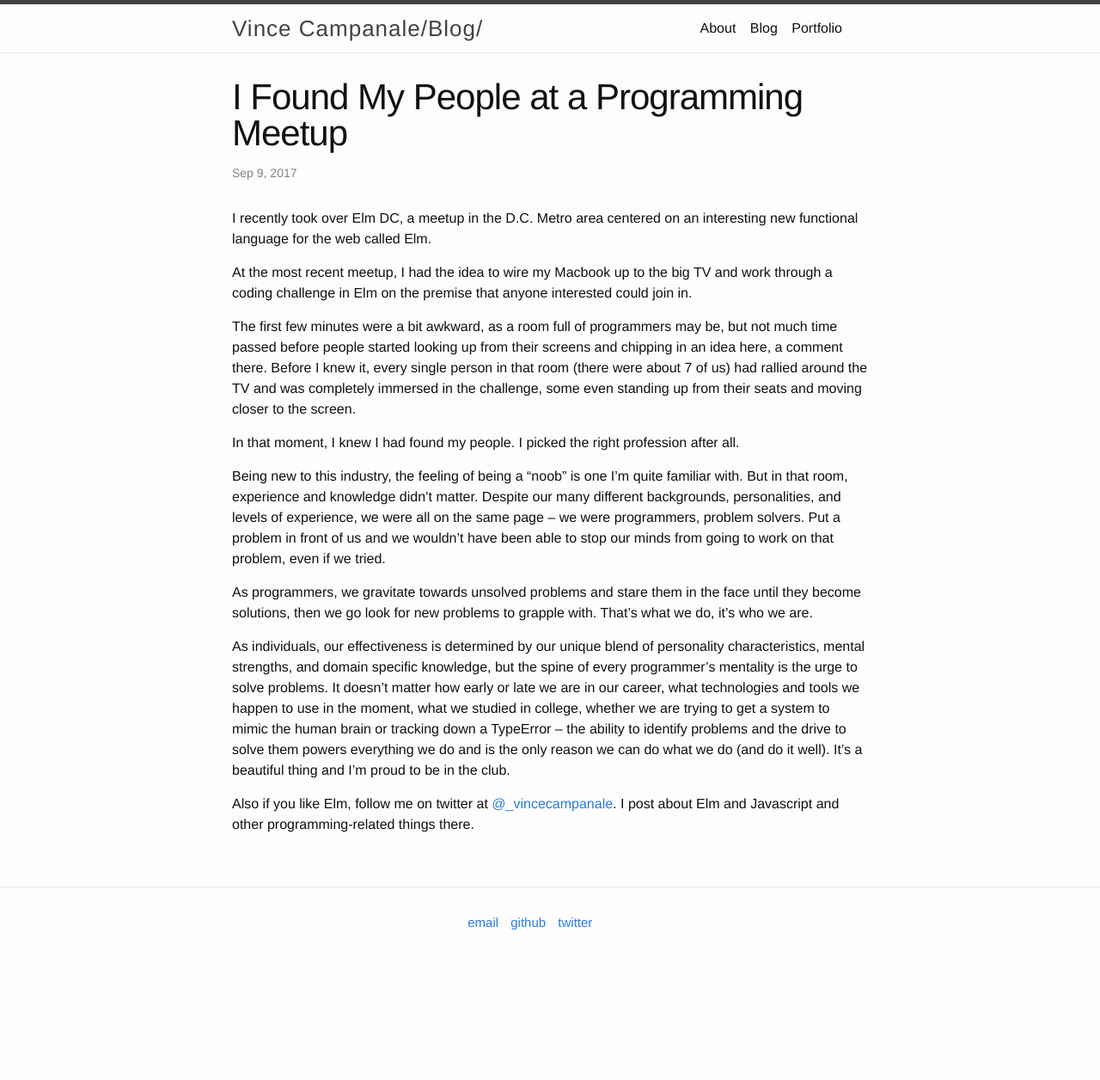
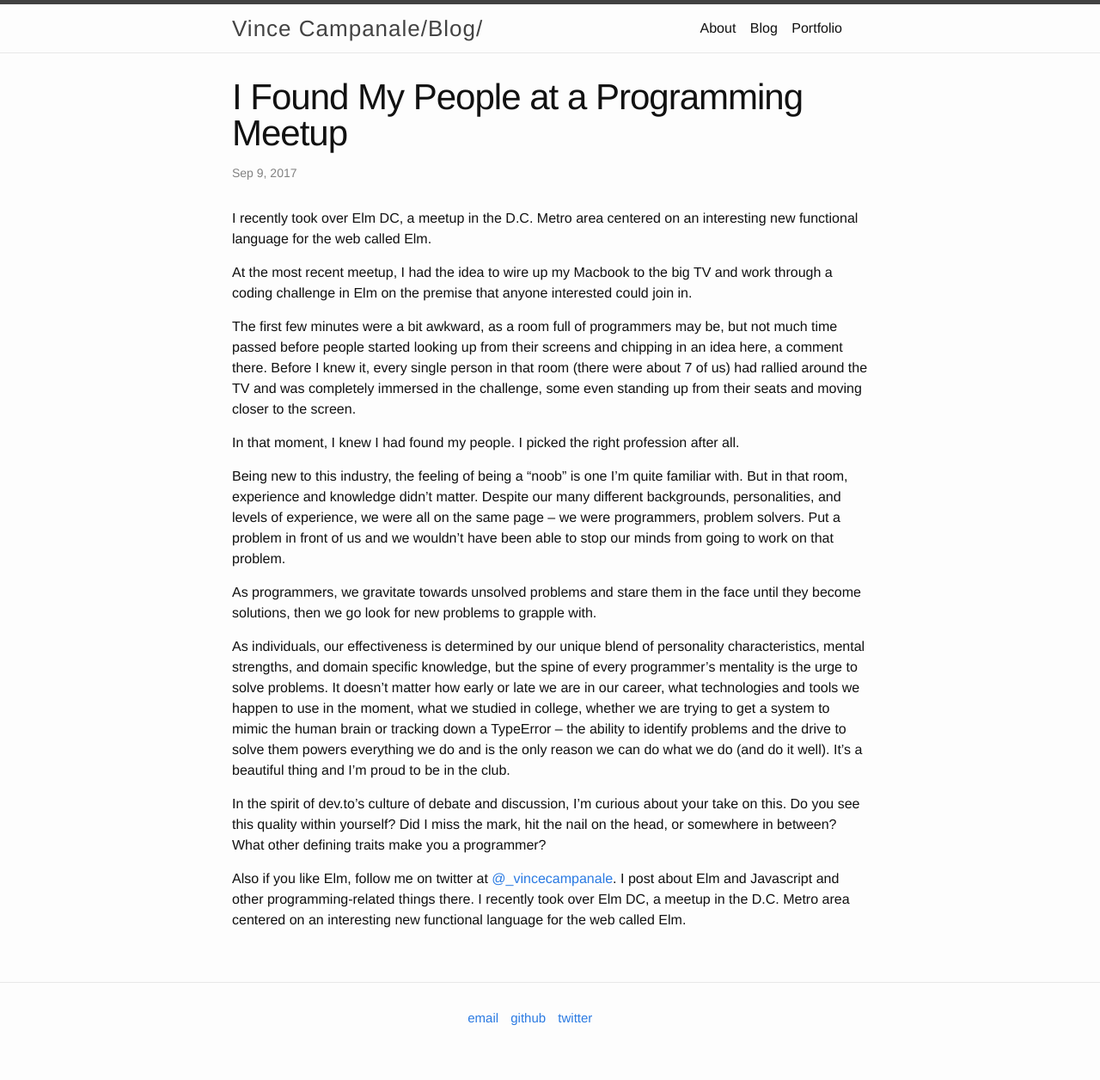
Before and after one commit to vincecampanale/blog, a Jekyll site: the page built from _posts/2017-09-09-elm-meetup-feels.markdown, in a window 1280 px wide. Shown: the whole page at 86% size. Built offline with Jekyll 4.4.1, drawn with Linux system fonts in a browser that asks for light colours; before the commit the page ends 1145 px from its top, so only the background shows below that.

Commit message:
post(elm-meetup-feels): final edits

```diff
--- a/_posts/2017-09-09-elm-meetup-feels.markdown
+++ b/_posts/2017-09-09-elm-meetup-feels.markdown
@@ -7,16 +7,21 @@ date: 2017-09-09
 
 I recently took over Elm DC, a meetup in the D.C. Metro area centered on an interesting new functional language for the web called Elm.
 
-At the most recent meetup, I had the idea to wire my Macbook up to the big TV and work through a coding challenge in Elm on the premise that anyone interested could join in.
+At the most recent meetup, I had the idea to wire up my Macbook to the big TV and work through a coding challenge in Elm on the premise that anyone interested could join in.
 
 The first few minutes were a bit awkward, as a room full of programmers may be, but not much time passed before people started looking up from their screens and chipping in an idea here, a comment there. Before I knew it, every single person in that room (there were about 7 of us) had rallied around the TV and was completely immersed in the challenge, some even standing up from their seats and moving closer to the screen.
 
 In that moment, I knew I had found my people. I picked the right profession after all.
 
-Being new to this industry, the feeling of being a "noob" is one I'm quite familiar with. But in that room, experience and knowledge didn't matter. Despite our many different backgrounds, personalities, and levels of experience, we were all on the same page -- we were programmers, problem solvers. Put a problem in front of us and we wouldn't have been able to stop our minds from going to work on that problem, even if we tried.
+Being new to this industry, the feeling of being a "noob" is one I'm quite familiar with. But in that room, experience and knowledge didn't matter. Despite our many different backgrounds, personalities, and levels of experience, we were all on the same page -- we were programmers, problem solvers. Put a problem in front of us and we wouldn't have been able to stop our minds from going to work on that problem.
 
-As programmers, we gravitate towards unsolved problems and stare them in the face until they become solutions, then we go look for new problems to grapple with. That's what we do, it's who we are.
+As programmers, we gravitate towards unsolved problems and stare them in the face until they become solutions, then we go look for new problems to grapple with.
 
 As individuals, our effectiveness is determined by our unique blend of personality characteristics, mental strengths, and domain specific knowledge, but the spine of every programmer's mentality is the urge to solve problems. It doesn't matter how early or late we are in our career, what technologies and tools we happen to use in the moment, what we studied in college, whether we are trying to get a system to mimic the human brain or tracking down a TypeError -- the ability to identify problems and the drive to solve them powers everything we do and is the only reason we can do what we do (and do it well). It's a beautiful thing and I'm proud to be in the club.
 
+In the spirit of dev.to's culture of debate and discussion, I'm curious about your take on this. Do you see this quality within yourself? Did I miss the mark, hit the nail on the head, or somewhere in between? What other defining traits make you a programmer?
+
+
+
 Also if you like Elm, follow me on twitter at [@_vincecampanale](https://twitter.com/_vincecampanale). I post about Elm and Javascript and other programming-related things there.
+I recently took over Elm DC, a meetup in the D.C. Metro area centered on an interesting new functional language for the web called Elm.
```
